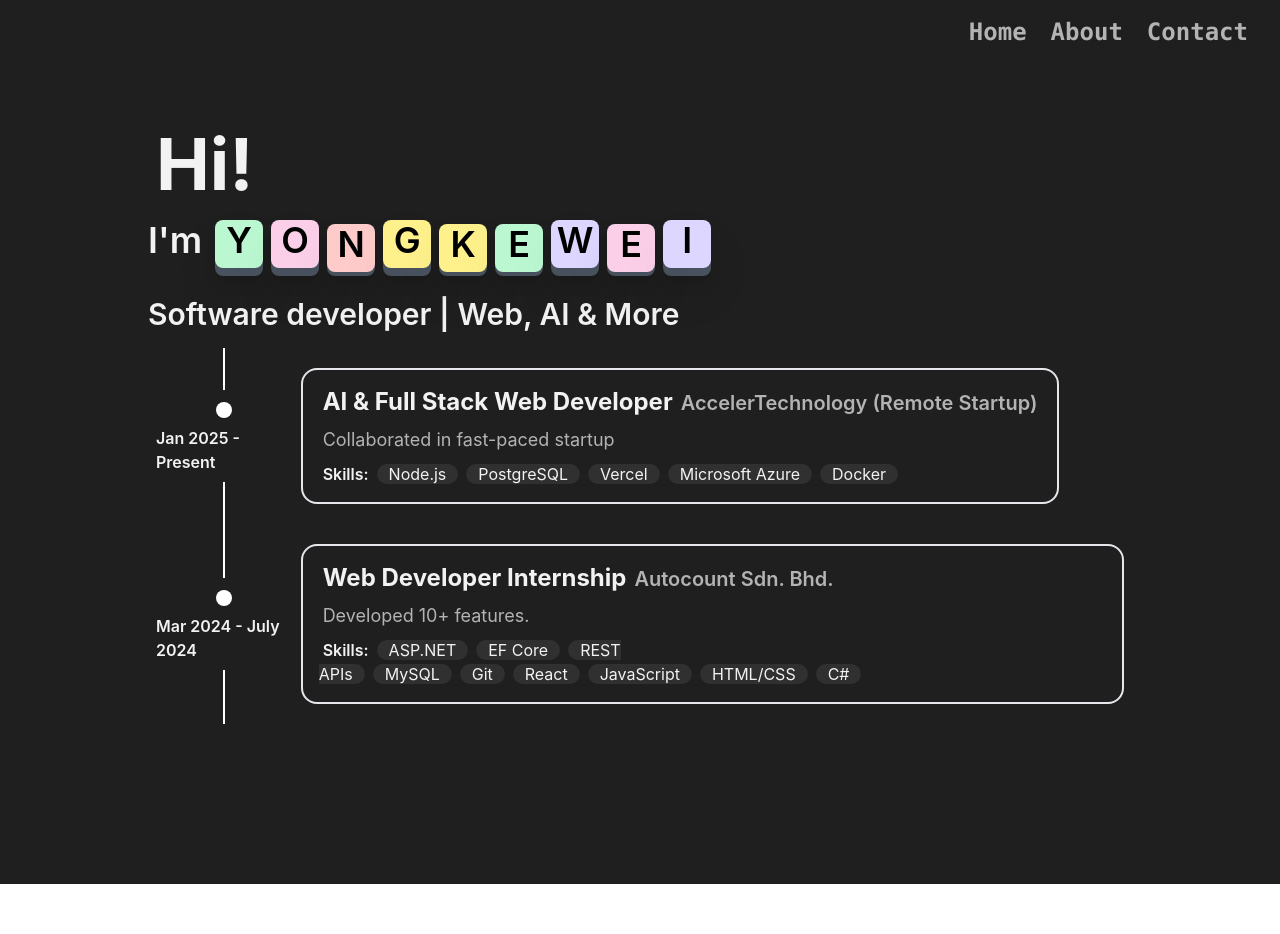
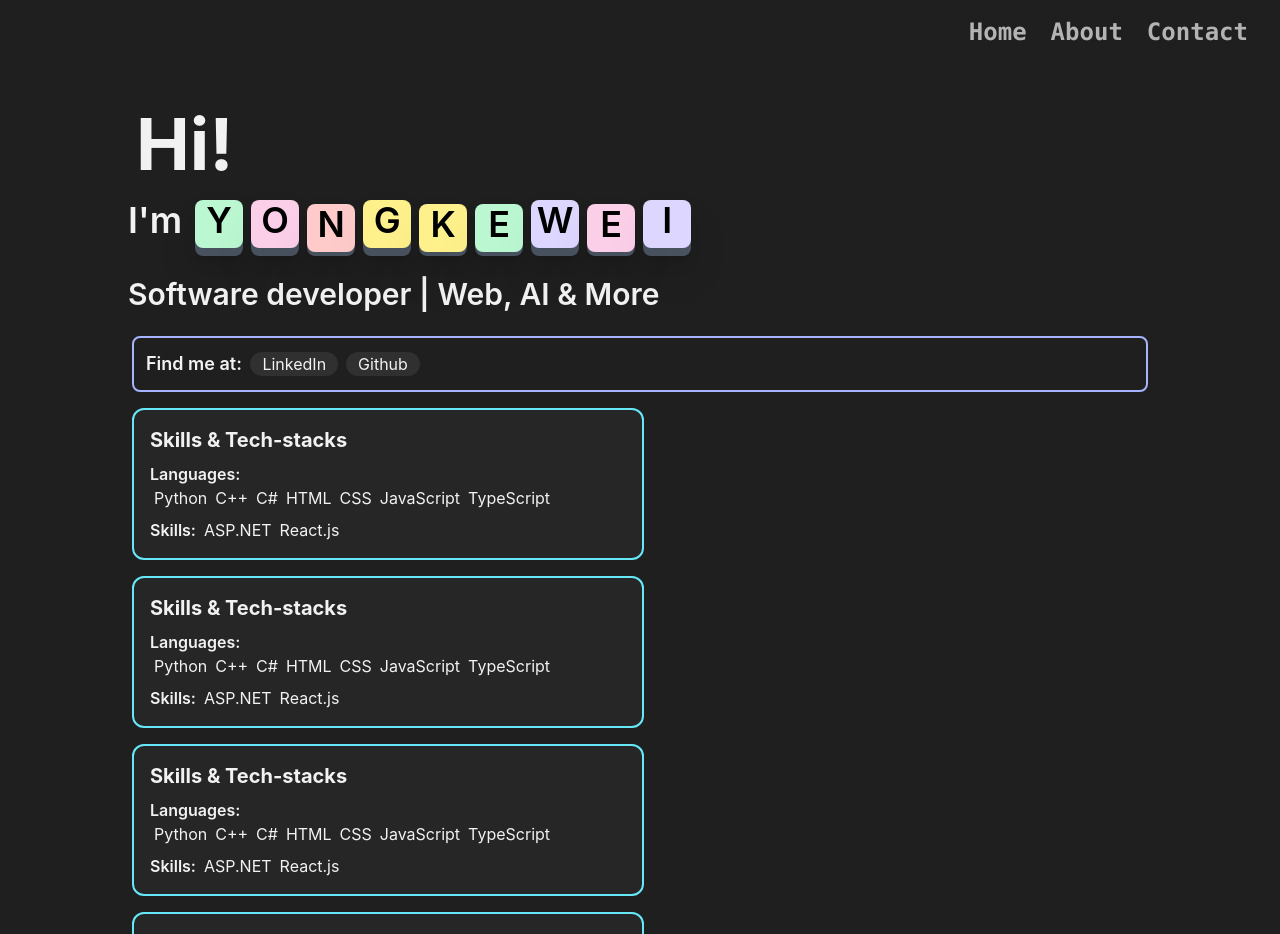
Before and after one commit to Kway-Bait/portfolio, a React (Create React App) app: page / in a window 1280 px wide. Shown: the top 934 px of the page. Before the commit the page ends 904 px from the top, so only its background shows below. Built offline with nearby package versions, Linux system fonts and the light colour scheme.

Commit message:
install aos

```diff
--- a/package.json
+++ b/package.json
@@ -7,6 +7,7 @@
     "@testing-library/jest-dom": "^6.9.1",
     "@testing-library/react": "^16.3.0",
     "@testing-library/user-event": "^13.5.0",
+    "aos": "^2.3.4",
     "react": "^19.2.0",
     "react-dom": "^19.2.0",
     "react-router-dom": "^7.9.4",
--- a/src/App.js
+++ b/src/App.js
@@ -1,6 +1,9 @@
-// import './output.css';
+import { useEffect } from 'react';
+import { BrowserRouter, Routes, Route, Link } from 'react-router-dom'
+
 import './App.css'
-import { BrowserRouter, Routes, Route, Link } from 'react-router-dom'
+import AOS from 'aos';
+import 'aos/dist/aos.css';
 
 import Home from './pages/Home.js';
 import About from './pages/About.js';
@@ -12,8 +15,14 @@ const navbar_button = (
 )
 
 function App() {
+    useEffect(() => {
+        AOS.init({
+            duration: 1000,
+        });
+    }, []);
+
     return (
-        <div className="bg-bgclr-0 text-center">
+        <div className="bg-bgclr-0 min-h-full text-center">
             <BrowserRouter>
                 <nav className="flex p-4 pr-5 justify-end text-2xl text-txtclr-muted font-mono font-semibold">
                     <div className={navbar_button}><Link to="/">Home</Link></div>
--- a/src/pages/Home.js
+++ b/src/pages/Home.js
@@ -24,12 +24,16 @@ function Home() {
     // 5.
 
     return (
-        <div className="m-5 min-h-screen py-9 px-[10%] text-txtclr text-left">
+        <div className="min-h-full py-9 px-[10%] text-txtclr text-left">
             <h1 className="m-2 text-7xl font-bold">Hi!</h1>
             <h1 className="my-2 py-2 text-4xl font-semibold">I'm {NameTiles()}</h1>
             <h2 className="my-2 py-2 text-3xl font-semibold">Software developer | Web, AI & More</h2>
-            {/* <FindMe /> */}
-            {/* <Skills /> */}
+            <FindMe />
+            <Skills />
+            <Skills />
+            <Skills />
+            <Skills />
+            <Skills />
             <WorkExp />
         </div>
     );
--- a/src/pages/utils/TimeLine.js
+++ b/src/pages/utils/TimeLine.js
@@ -6,9 +6,9 @@ function TimeLine(content) {
             {content.map((data, id) => (
                 <div key={id} className="mx-1 flex items-stretch justify-start">
                     <div className="relative mx-1 py-2 min-w-[14%] max-w-[14%] flex items-center justify-center">
-                        <div className="absolute top-0 bottom-0 left-1/2 h-full w-[2px] bg-white -translate-x-1/2 z-0" />
+                        <div className="absolute top-0 bottom-0 left-1/2 h-full w-[2px] bg-white -translate-x-1/2 z-0" /> {/* TimeLine White Line */}
                         <div className="py-1 pb-2 flex flex-col items-center bg-bgclr-0 z-10">
-                            <div className="m-2 p-2 w-4 h-4 bg-white rounded-full" />
+                            <div className="m-2 p-2 w-4 h-4 bg-white rounded-full" /> {/* TimeLine marker */}
                             <div className="font-semibold">{data.date}</div>
                         </div>
                     </div>
--- a/src/pages/utils/TimeLineItem.js
+++ b/src/pages/utils/TimeLineItem.js
@@ -12,7 +12,7 @@ const tag_class = (
 
 function TimeLineItem({ data }) {
     return (
-        <div className={time_line_item}>
+        <div className={time_line_item} data-aos="fade-up">
             <div className={time_line_content}>
                 <h1 className="inline mx-1 text-2xl font-bold">{data.title}</h1>
                 <h2 className="inline mx-1 text-xl font-semibold text-txtclr-muted">{data.subtitle}</h2>
```
Also changed, not shown: 1 other file (tests, documents, lock files or other folders).
